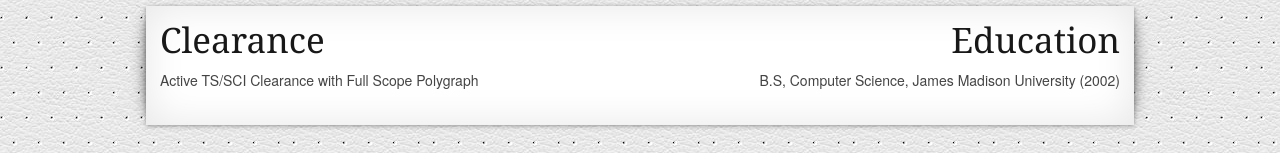
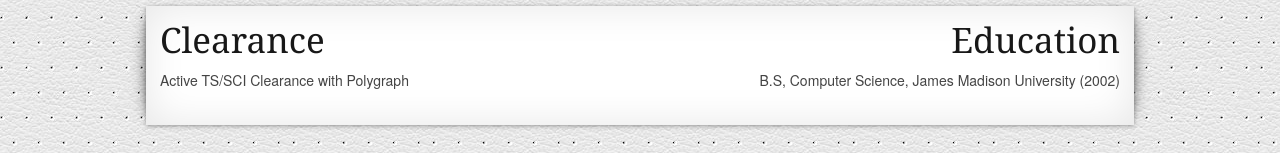
Before and after one commit to mikekellyio/resume, a React (Create React App) app: page / in a window 1280 px wide. Shown: the part 3984-4137 px from the top of the page. Built offline with nearby package versions, Linux system fonts and the light colour scheme.

Commit message:
Update resume.js

```diff
--- a/src/resume.js
+++ b/src/resume.js
@@ -11,7 +11,7 @@ export default {
   city: "Ashburn",
   state: "VA",
   phoneNumber: "(703)665-4110",
-  clearance: "Active TS/SCI Clearance with Full Scope Polygraph",
+  clearance: "Active TS/SCI Clearance with Polygraph",
   education: "B.S, Computer Science, James Madison University (2002)",
   jobs: [
     {
```
